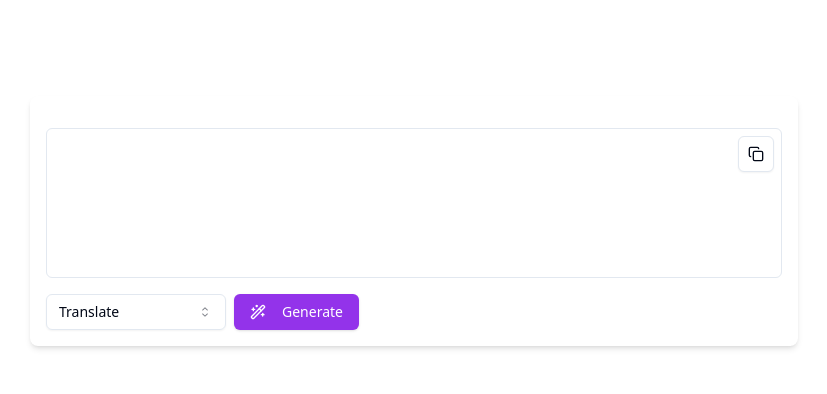
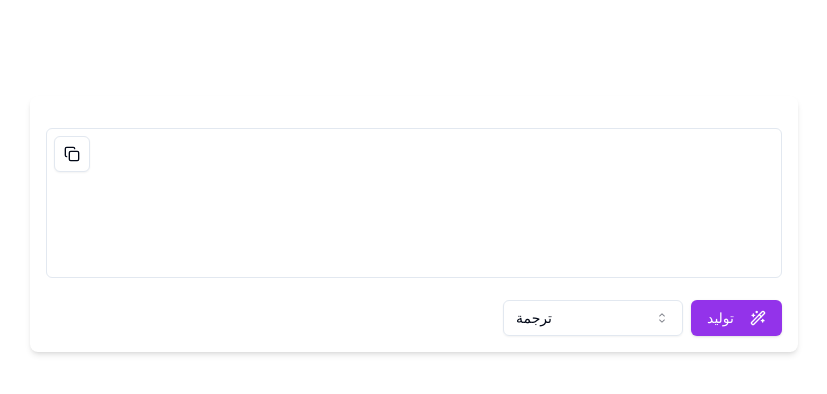
Before and after one commit to kha09/allam_nu7aa, a Next.js app: page / in a window 1280 px wide. Shown: the top 394 px of the page, without its empty margins (226-1053 px from the left). Built offline with nearby package versions, Linux system fonts and the light colour scheme.

Commit message:
fixed text input backwords input and response, added rtl

```diff
--- a/src/components/text-editor.tsx
+++ b/src/components/text-editor.tsx
@@ -25,21 +25,25 @@ export function TextEditor() {
   }
 
   return (
-    <div className="w-full max-w-3xl mx-auto p-4 bg-white rounded-lg shadow-md">
+    <div className="w-full max-w-3xl mx-auto p-4 bg-white rounded-lg shadow-md" dir="rtl">
       <div className="flex justify-between items-center mb-4">
       </div>
       <div className="relative mb-4">
-        <div
-          contentEditable
-          spellCheck="false"
-          className="w-full min-h-[150px] p-3 border rounded-md focus:outline-none focus:ring-2 focus:ring-blue-500"
-          dangerouslySetInnerHTML={{ __html: text }}
-          onInput={(e) => setText(e.currentTarget.textContent || '')}
+        <textarea
+          value={text}
+          onChange={(e) => setText(e.target.value)}
+          dir="rtl"
+          lang="ar"
+          className="w-full min-h-[150px] p-3 border rounded-md focus:outline-none focus:ring-2 focus:ring-blue-500 text-right resize-none"
+          style={{
+            direction: 'rtl',
+            fontFamily: 'inherit'
+          }}
         />
         <Button
           variant="outline"
           size="icon"
-          className="absolute top-2 right-2"
+          className="absolute top-2 left-2"
           onClick={() => navigator.clipboard.writeText(text)}
         >
           <Copy className="h-4 w-4" />
@@ -48,26 +52,26 @@ export function TextEditor() {
       </div>
       <div className="flex justify-between items-center">
         <div className="flex gap-2 items-center">
-          <Select defaultValue="translate">
-            <SelectTrigger className="w-[180px]">
-              <SelectValue placeholder="Select action" />
-            </SelectTrigger>
-            <SelectContent>
-              <SelectItem value="translate">Translate</SelectItem>
-            </SelectContent>
-          </Select>
           <Button
             className="bg-purple-600 hover:bg-purple-700 text-white"
             onClick={handleGenerateText}
             disabled={isLoading}
           >
-            <Wand2 className="mr-2 h-4 w-4" />
-            {isLoading ? 'Generating...' : 'Generate'}
+            <Wand2 className="ml-2 h-4 w-4" />
+            {isLoading ? 'جاري التوليد...' : 'توليد'}
           </Button>
+          <Select defaultValue="translate">
+            <SelectTrigger className="w-[180px]">
+              <SelectValue placeholder="اختر الإجراء" />
+            </SelectTrigger>
+            <SelectContent>
+              <SelectItem value="translate">ترجمة</SelectItem>
+            </SelectContent>
+          </Select>
         </div>
       </div>
       {error && (
-        <div className="mt-2 text-red-500 text-sm">
+        <div className="mt-2 text-red-500 text-sm text-right">
           {error}
         </div>
       )}
```
